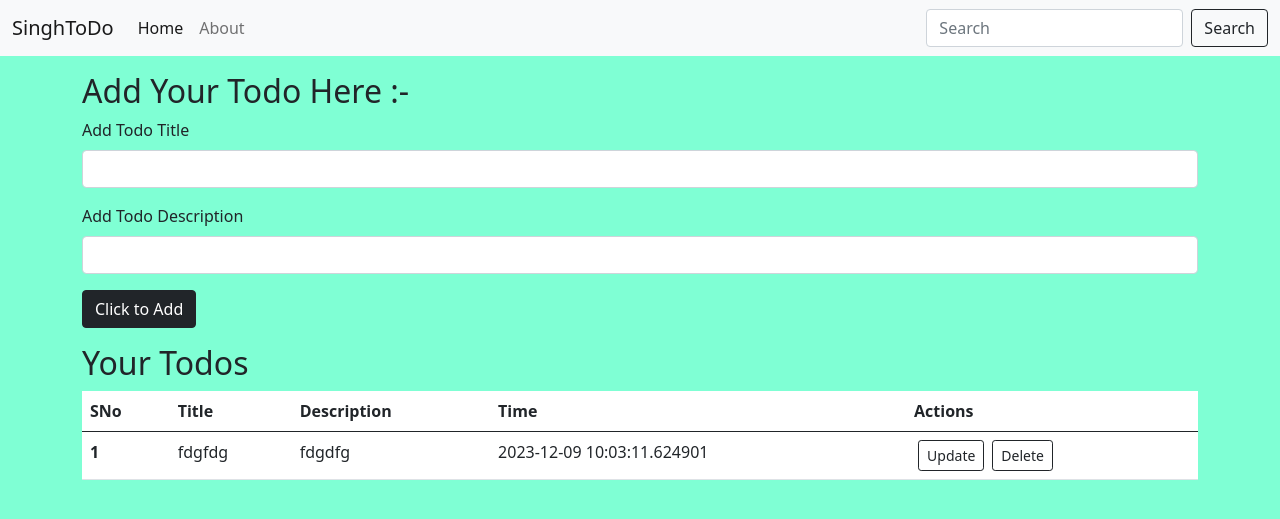
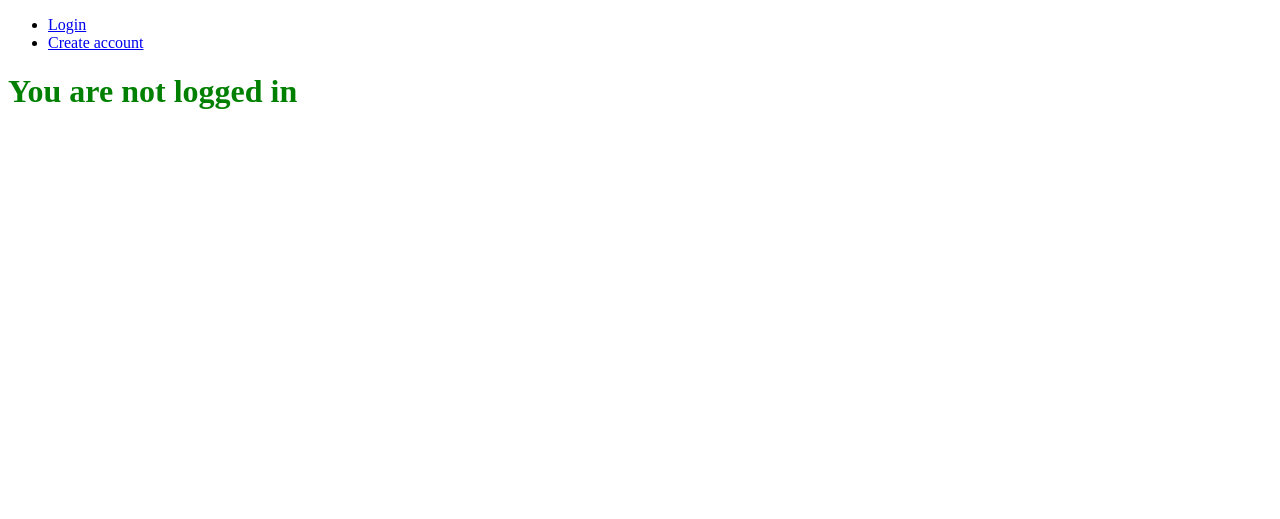
Before and after one commit to SinghVikas0610/Flask_App_Login_Logout, a Flask app: page / in a window 1280 px wide. Shown: the top 519 px of the page. Run offline with Flask 2, Linux system fonts and the light colour scheme.

Commit message:
Flask Login

```diff
--- a/app.py
+++ b/app.py
@@ -1,67 +1,66 @@
-from flask import Flask, render_template, request, redirect
+from flask import Flask, render_template, request, url_for, redirect
 from flask_sqlalchemy import SQLAlchemy
-from datetime import datetime
+from flask_login import LoginManager, UserMixin, login_user, logout_user
 
 app = Flask(__name__)
-app.config['SQLALCHEMY_DATABASE_URI'] = "sqlite:///my.db"
-app.config['SQLALCHEMY_TRACK_MODIFICATIONS'] = False
-db = SQLAlchemy(app)
-app.app_context().push()
-class Todo(db.Model):
-    sno = db.Column(db.Integer, primary_key=True)
-    title = db.Column(db.String(200), nullable=False)
-    desc = db.Column(db.String(500), nullable=False)
-    date_created = db.Column(db.DateTime, default=datetime.utcnow)
+app.config["SQLALCHEMY_DATABASE_URI"] = "sqlite:///db.sqlite"
+app.config["SECRET_KEY"] = "abc"
+db = SQLAlchemy()
 
-    def __repr__(self) -> str:
-        return f"{self.sno} - {self.title}"
+login_manager = LoginManager()
+login_manager.init_app(app)
 
-@app.route('/', methods=['GET', 'POST'])
-def hello_world():
-    if request.method=='POST':
-        title = request.form['title']
-        desc = request.form['desc']
-        if title=="" and desc!="":
-            todo = Todo(title="Untitled", desc=desc)
-            db.session.add(todo)
-            db.session.commit()
-        elif title!="" and desc=="":
-            todo = Todo(title=title, desc="Not Available")
-            db.session.add(todo)
-            db.session.commit()
-        elif title!="" and desc!="":
-            todo = Todo(title=title, desc=desc)
-            db.session.add(todo)
-            db.session.commit()
-    allTodo = Todo.query.all()
-    return render_template('index.html',allTodo=allTodo)
-@app.route('/show')
-def products():
-    allTodo = Todo.query.all()
-    print(allTodo)
-    return 'this is products page'
 
-@app.route('/update/<int:sno>', methods=['GET', 'POST'])
-def update(sno):
-    if request.method=='POST':
-        title = request.form['title']
-        desc = request.form['desc']
-        todo = Todo.query.filter_by(sno=sno).first()
-        todo.title = title
-        todo.desc = desc
-        db.session.add(todo)
-        db.session.commit()
-        return redirect("/")
+class Users(UserMixin, db.Model):
+	id = db.Column(db.Integer, primary_key=True)
+	username = db.Column(db.String(250), unique=True, nullable=False)
+	password = db.Column(db.String(250), nullable=False)
 
-    todo = Todo.query.filter_by(sno=sno).first()
-    return render_template('update.html', todo=todo)
 
-@app.route('/delete/<int:sno>')
-def delete(sno):
-    todo = Todo.query.filter_by(sno=sno).first()
-    db.session.delete(todo)
-    db.session.commit()
-    return redirect("/")
+db.init_app(app)
+
+
+with app.app_context():
+	db.create_all()
+
+
+@login_manager.user_loader
+def loader_user(user_id):
+	return Users.query.get(user_id)
+
+
+@app.route('/register', methods=["GET", "POST"])
+def register():
+	if request.method == "POST":
+		user = Users(username=request.form.get("username"),
+					password=request.form.get("password"))
+		db.session.add(user)
+		db.session.commit()
+		return redirect(url_for("login"))
+	return render_template("signup.html")
+
+
+@app.route("/login", methods=["GET", "POST"])
+def login():
+	if request.method == "POST":
+		user = Users.query.filter_by(
+			username=request.form.get("username")).first()
+		if user.password == request.form.get("password"):
+			login_user(user)
+			return redirect(url_for("home"))
+	return render_template("login.html")
+
+
+@app.route("/logout")
+def logout():
+	logout_user()
+	return redirect(url_for("home"))
+
+
+@app.route("/")
+def home():
+	return render_template("index.html")
+
 
 if __name__ == "__main__":
-    app.run(debug=True, port=8000)
+	app.run()
--- a/static/css/style.css
+++ /dev/null
@@ -1,4 +0,0 @@
- body{
-    background-color:aquamarine;
-}
-table{background-color: white;}
--- a/static/js/test.js
+++ /dev/null
@@ -1 +0,0 @@
-console.log("Harry");
--- a/static/singh.txt
+++ /dev/null
@@ -1,2 +0,0 @@
-hi!
-This is Singh
--- a/templates/base.html
+++ /dev/null
@@ -1,49 +0,0 @@
-<!doctype html>
-<html lang="en">
-
-<head>
-    <!-- Required meta tags -->
-    <meta charset="utf-8">
-    <meta name="viewport" content="width=device-width, initial-scale=1">
-
-    <!-- Bootstrap CSS -->
-    <link href="https://cdn.jsdelivr.net/npm/bootstrap@5.0.0-beta2/dist/css/bootstrap.min.css" rel="stylesheet"
-        integrity="sha384-BmbxuPwQa2lc/FVzBcNJ7UAyJxM6wuqIj61tLrc4wSX0szH/Ev+nYRRuWlolflfl" crossorigin="anonymous">
-    <link rel="stylesheet" href="{{ url_for('static', filename='css/style.css') }}">
-        <script src="{{ url_for('static', filename='js/test.js') }}"></script>
-    <title> {% block title %} {% endblock title %} - Singh</title>
-</head>
-
-<body>
-    <nav class="navbar navbar-expand-lg navbar-light bg-light">
-        <div class="container-fluid">
-            <a class="navbar-brand" href="/">SinghToDo</a>
-            <button class="navbar-toggler" type="button" data-bs-toggle="collapse"
-                data-bs-target="#navbarSupportedContent" aria-controls="navbarSupportedContent" aria-expanded="false"
-                aria-label="Toggle navigation">
-                <span class="navbar-toggler-icon"></span>
-            </button>
-            <div class="collapse navbar-collapse" id="navbarSupportedContent">
-                <ul class="navbar-nav me-auto mb-2 mb-lg-0">
-                    <li class="nav-item">
-                        <a class="nav-link active" aria-current="page" href="#">Home</a>
-                    </li>
-                    <li class="nav-item">
-                        <a class="nav-link" href="#">About</a>
-                    </li>
-
-
-                </ul>
-                <form class="d-flex">
-                    <input class="form-control me-2" type="search" placeholder="Search" aria-label="Search">
-                    <button class="btn btn-outline-dark" type="submit">Search</button>
-                </form>
-            </div>
-        </div>
-    </nav>
-{% block body %}
-
-{% endblock body %}
-</body>
-
-</html>
--- a/templates/index.html
+++ b/templates/index.html
@@ -1,74 +1,28 @@
-{% extends 'base.html' %}
-{% block title %} ToDo{% endblock title %}
-{% block body %}
-
-    <div class="container my-3">
-        <h2>Add Your Todo Here :- </h2>
-        <form action="/" method="POST">
-            <div class="mb-3">
-              <label for="title" class="form-label">Add Todo Title</label>
-              <input type="text" class="form-control" name="title" id="title" aria-describedby="emailHelp">
-            </div>
-            <div class="mb-3">
-              <label for="desc" class="form-label">Add Todo Description</label>
-              <input type="text" class="form-control" name="desc" id="desc">
-            </div>
-
-            <button type="submit" class="btn btn-dark">Click to Add</button>
-          </form>
-    </div>
-    <div class="container my-3">
-        <h2>Your Todos</h2>
-
-                {% if allTodo|length == 0 %}
-
-                <div class="alert alert-dark" role="alert">
-                    No Todos found. Add your first todo now!
-                  </div>
-                    {% else %}
-                    <table class="table">
-                        <thead>
-                          <tr>
-                            <th scope="col">SNo</th>
-                            <th scope="col">Title</th>
-                            <th scope="col">Description</th>
-                            <th scope="col">Time</th>
-                            <th scope="col">Actions</th>
-                          </tr>
-                        </thead>
-
-                        <tbody>
-              {% for todo in allTodo %}
-              <tr>
-                <th scope="row">{{loop.index}}</th>
-                <td>{{todo.title}}</td>
-                <td>{{todo.desc}}</td>
-                <td>{{todo.date_created}}</td>
-                <td>
-                  <a href="/update/{{todo.sno}}" type="button" class="btn btn-outline-dark btn-sm mx-1">Update</button>
-                  <a href="/delete/{{todo.sno}}" type="button" class="btn btn-outline-dark btn-sm mx-1">Delete</button>
-
-                </td>
-              </tr>
-
-              {% endfor %}
-            </tbody>
-            </table>
-              {% endif %}
-
-
-    </div>
-    <!-- Optional JavaScript; choose one of the two! -->
-
-    <!-- Option 1: Bootstrap Bundle with Popper -->
-    <script src="https://cdn.jsdelivr.net/npm/bootstrap@5.0.0-beta2/dist/js/bootstrap.bundle.min.js"
-        integrity="sha384-b5kHyXgcpbZJO/tY9Ul7kGkf1S0CWuKcCD38l8YkeH8z8QjE0GmW1gYU5S9FOnJ0"
-        crossorigin="anonymous"></script>
-
-    <!-- Option 2: Separate Popper and Bootstrap JS -->
-    <!--
-    <script src="https://cdn.jsdelivr.net/npm/@popperjs/core@2.6.0/dist/umd/popper.min.js" integrity="sha384-KsvD1yqQ1/1+IA7gi3P0tyJcT3vR+NdBTt13hSJ2lnve8agRGXTTyNaBYmCR/Nwi" crossorigin="anonymous"></script>
-    <script src="https://cdn.jsdelivr.net/npm/bootstrap@5.0.0-beta2/dist/js/bootstrap.min.js" integrity="sha384-nsg8ua9HAw1y0W1btsyWgBklPnCUAFLuTMS2G72MMONqmOymq585AcH49TLBQObG" crossorigin="anonymous"></script>
-    -->
-
-{% endblock body %}
+<!DOCTYPE html>
+<html lang="en">
+  <head>
+    <meta charset="UTF-8" />
+    <meta http-equiv="X-UA-Compatible" content="IE=edge" />
+    <meta name="viewport" content="width=device-width, initial-scale=1.0" />
+    <title>Home</title>
+    <style>
+      h1 {
+        color: green;
+      }
+    </style>
+  </head>
+  <body>
+    <nav>
+      <ul>
+        <li><a href="/login">Login</a></li>
+        <li><a href="/register">Create account</a></li>
+      </ul>
+    </nav>
+    {% if current_user.is_authenticated %}
+    <h1>You are logged in : Mr.</h1>
+    <a href="/logout">Logout</a>
+    {% else %}
+    <h1>You are not logged in</h1>
+    {% endif %}
+  </body>
+</html>
```
Also changed, not shown: List of Commands.txt (deleted, +0 -14 lines), static/pyvenv.cfg (deleted, +0 -8 lines), templates/login.html (added, +30 -0 lines), templates/signup.html (added, +30 -0 lines), templates/update.html (deleted, +0 -34 lines), instance/My.db (deleted), instance/db.sqlite (added), 1 other file.
